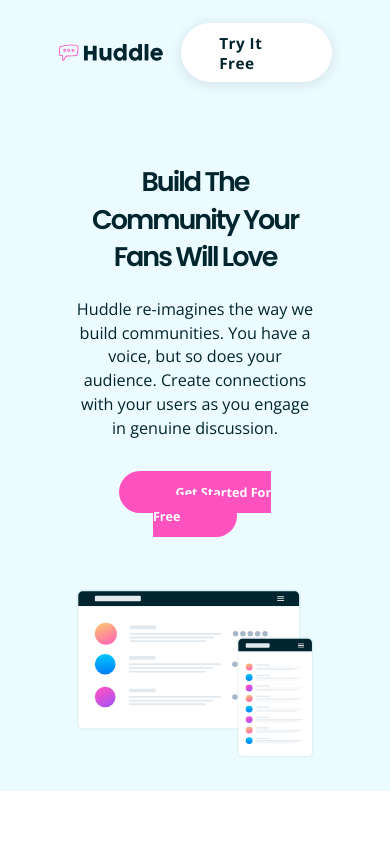
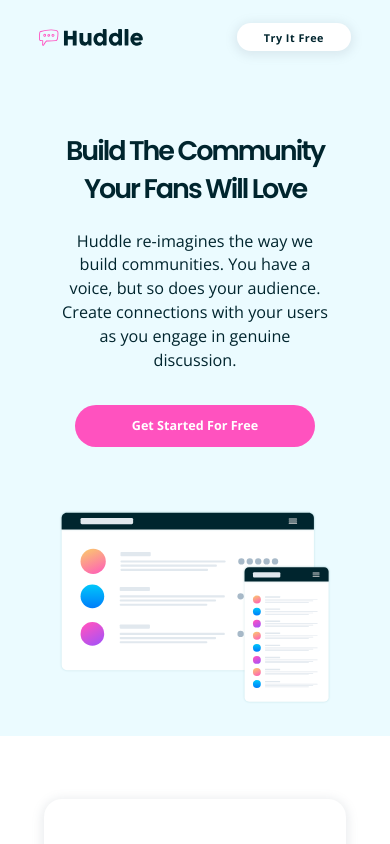
Before and after one commit to Yemisrach15/FEM, a JavaScript app in the folder huddle-landing-page-with-alternating-feature-blocks/: page / in a window 390 px wide. Shown: the top 844 px of the page. Built offline with nearby package versions, Linux system fonts and the light colour scheme; the HTML template or start-up script is replaced by a standard one.

Commit message:
Complete responsive header

```diff
--- a/huddle-landing-page-with-alternating-feature-blocks/src/components/Card.js
+++ b/huddle-landing-page-with-alternating-feature-blocks/src/components/Card.js
@@ -31,14 +31,14 @@
                     textAlign={['center', 'center', 'left']}>
                     <Heading
                         as={'h2'}
-                        fontSize={[3, null, 4]}
+                        fontSize={{xs: 3, hybrid: 4}}
                         letterSpacing={["compact.1", null, "stretched.2"]}
                         mb={"0.6em"}>
                         {heading}
                     </Heading>
                     <Paragraph
                         color={'netural200'}
-                        fontSize={[1, null, 2]}
+                        fontSize={{xs: 1, hybrid: 2}}
                         lineHeight={[0, null, 1]}
                         letterSpacing={["compact.2", null, "stretched.0"]}>
                         {body}
--- a/huddle-landing-page-with-alternating-feature-blocks/src/components/Header.js
+++ b/huddle-landing-page-with-alternating-feature-blocks/src/components/Header.js
@@ -23,7 +23,7 @@
 						py={"0.6em"}
 						px={[5, 5, 8]}
 						variant='secondary'
-						fontSize={[0, 1, 1]}
+						fontSize={[0, "0.6em", 1]}
 						fontWeight={6}
 						boxShadow={1}
 						borderRadius={2}
@@ -34,13 +34,13 @@
 				</Flex>
 				<Flex
 					flexDirection={["column", "column", "row"]}
-					gap={"3.5em"}>
+					gap={{xs: 7, }}>
 					<TextTile
 						textAlign={['center', 'center', 'left']}
 						px={[2, 2, 0]}
 						pr={[null, null, 1]}>
 						<Heading
-							fontSize={[4, 4, 7]}
+							fontSize={{xs: 4, hybrid: 7}}
 							letterSpacing={['compact.0', null, 'none']}
 							lineHeight={[0, 0, 1]}
 							mb={"0.8em"}
@@ -48,24 +48,26 @@
 							Build the community your fans will love
 						</Heading>
 						<Paragraph
-							fontSize={["0.9em", null, 2]}
+							fontSize={{xs: "0.9em", hybrid: 2}}
 							lineHeight={"1.47"}
-							mb={"2.3em"}>
+							mb={4}>
 							Huddle re-imagines the way we build communities. You have a voice, but so does your audience. Create connections with your users as you engage in genuine discussion.
 						</Paragraph>
 						<Button
 							px={[9, 9, 12]}
 							py={[2, 2, 3]}
+							m={['0 auto', null, 0]}
 							mb={[null, null, 5]}
 							fontSize={"0.7em"}
 							fontWeight={6}
+							display={'block'}
 							href="#">
 							Get Started For Free
 						</Button>
 					</TextTile>
 					<Image
 						mb={1}
-						width={["87%", null, "54%"]}
+						width={{xs: "87%", md: "40%", lg: "54%", hybrid: "45%"}}
 						src="./images/illustration-mockups.svg"
 						alt="" />
 				</Flex>
--- a/huddle-landing-page-with-alternating-feature-blocks/src/components/styles/Button.styled.js
+++ b/huddle-landing-page-with-alternating-feature-blocks/src/components/styles/Button.styled.js
@@ -30,7 +30,8 @@
 
 Button.defaultProps = {
 	variant: 'primary',
-	borderRadius: 2
+	borderRadius: 2,
+	width: 'fit-content'
 }
 
 export default Button;
--- a/huddle-landing-page-with-alternating-feature-blocks/src/components/styles/Theme.js
+++ b/huddle-landing-page-with-alternating-feature-blocks/src/components/styles/Theme.js
@@ -1,5 +1,5 @@
 let theme = {
-    breakpoints: ['376px', '769px', '1440px', '1000px', '0px'],
+    breakpoints: ['376px', '769px', '1440px', '1100px', '0px'],
     colors: {
         primary: 'hsl(322, 100%, 66%)',
         netural100: 'hsl(193, 100%, 96%)',
@@ -37,7 +37,7 @@
     space: ["0em", "0.5em", "1em", "1.5em", "2em", "2.5em", "3em", "3.5em", "4em", "4.5em", "5em", "5.5em", "6em", "6.5em", "7em", "7.5em", "8em", "8.5em", "9em"],
     width: {
         extraSmall: {
-            width: '70%'
+            width: '80%'
         },
         small: {
             width: '89%'
```
